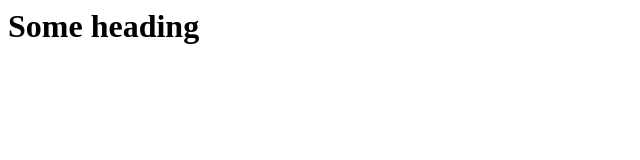
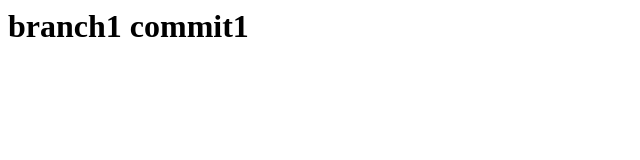
Before and after one commit to sunnynipun/Git-Practise, a plain HTML site: page index.html in a window 1280 px wide. Shown: the whole page, without its empty margins (0-640 px from the left). Drawn offline with Linux system fonts and the light colour scheme.

Commit message:
Branch1 commit1

```diff
--- a/index.html
+++ b/index.html
@@ -1,3 +1,3 @@
 <html>
-<h1>Some heading</h1>
+<h1>branch1 commit1</h1>
 </html>
```
